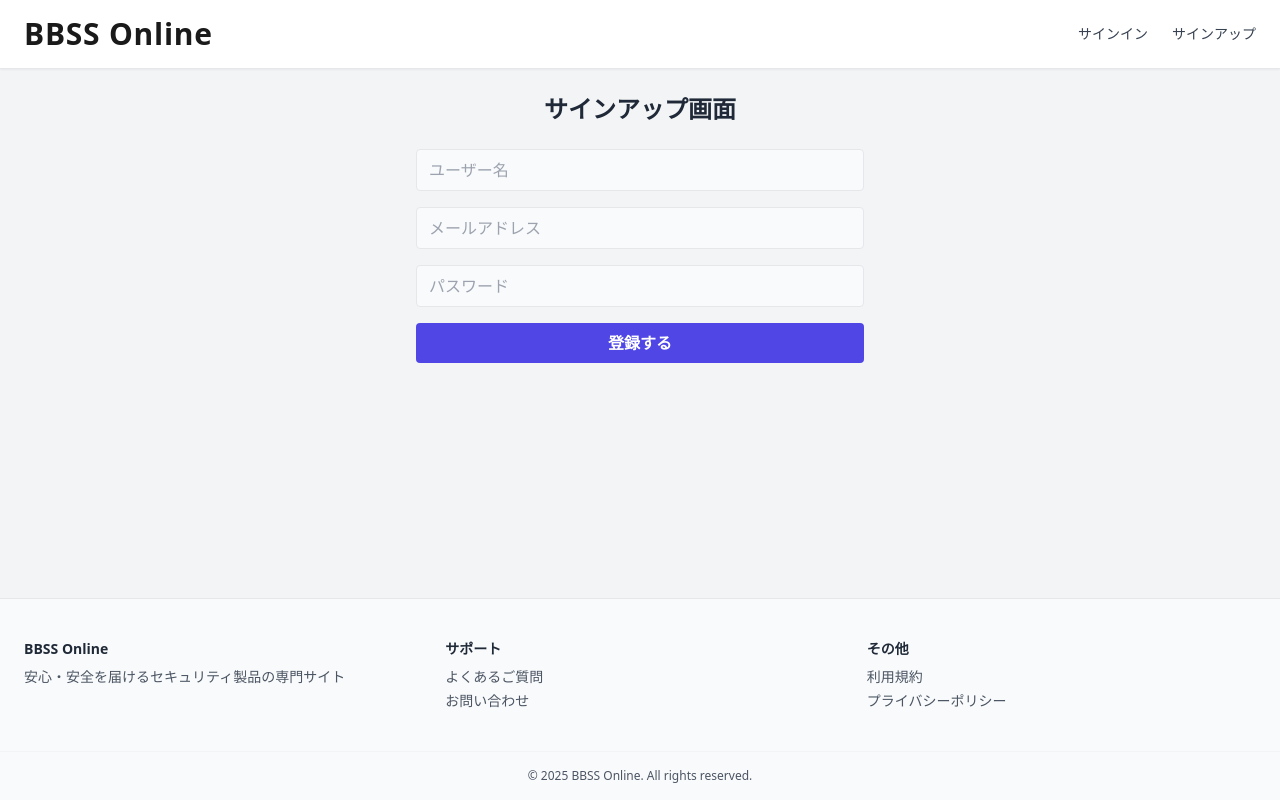
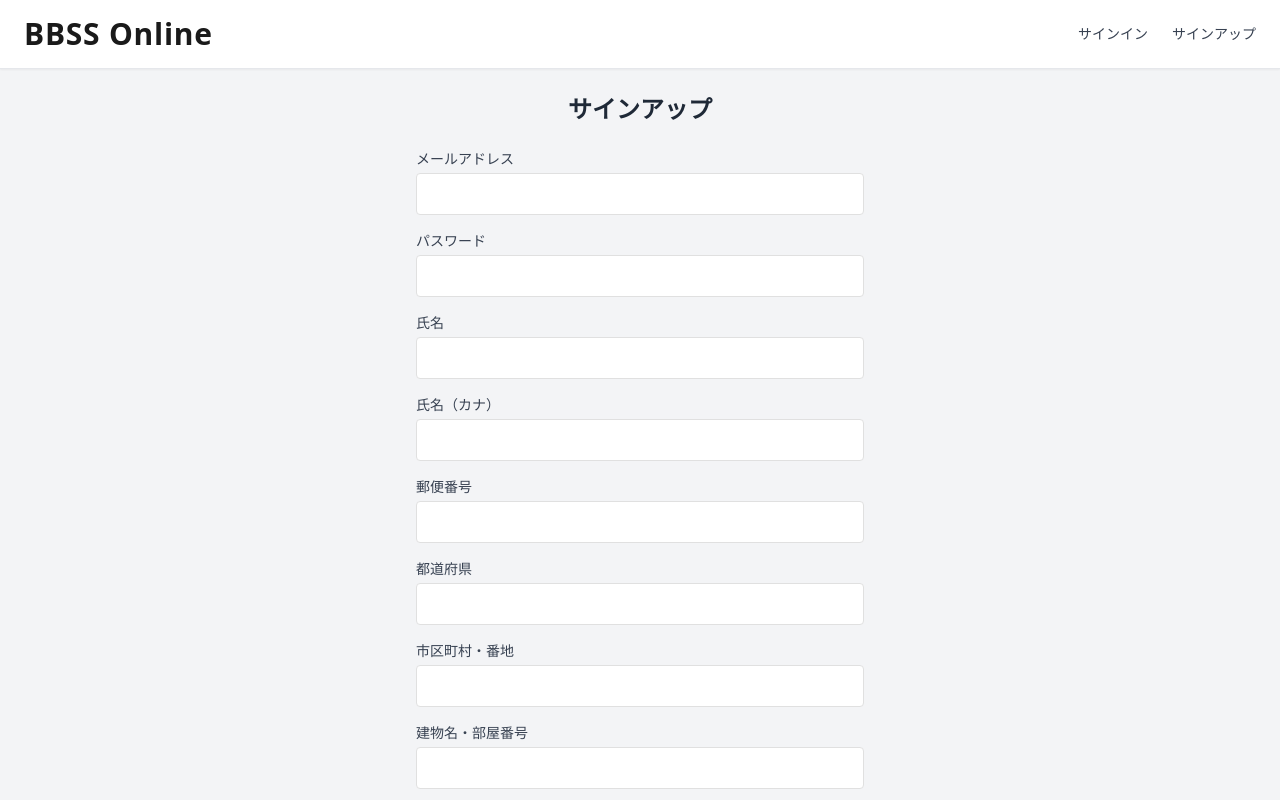
Before and after one commit to bbss-shunichi-nakada/direct-frontend, a Nuxt app: page /signup in a window 1280 px wide. Shown: the top 800 px of the page. Built offline with nearby package versions, Linux system fonts and the light colour scheme.

Commit message:
READMEのプロジェクト名を変更し、認証関連のコンポーネントを追加。パスワード変更とサインアップのバリデーションスキーマを作成し、フォームのバリデーション機能を統合。

```diff
--- a/composables/useAuth.ts
+++ b/composables/useAuth.ts
@@ -1,5 +1,3 @@
-// composables/useAuth.ts
-
 export const useAuth = () => {
   const config = useRuntimeConfig();
 
--- /dev/null
+++ b/composables/useChangePassword.ts
@@ -0,0 +1,37 @@
+export const useChangePassword = () => {
+  const config = useRuntimeConfig();
+
+  const changePassword = async (formData: {
+    currentPassword: string;
+    newPassword: string;
+  }) => {
+    try {
+      const res = await fetch(
+        `${config.public.apiBaseUrl}/api/change-password`,
+        {
+          method: 'POST',
+          headers: { 'Content-Type': 'application/json' },
+          body: JSON.stringify({
+            currentPassword: formData.currentPassword,
+            newPassword: formData.newPassword,
+          }),
+        }
+      );
+
+      const data = await res.json();
+
+      if (!res.ok) {
+        console.error('パスワード変更失敗:', data?.message || '不明なエラー');
+        return false;
+      }
+
+      console.log('ログイン成功:', data);
+      return true;
+    } catch (err) {
+      console.error('通信エラー:', err);
+      return false;
+    }
+  };
+
+  return { changePassword };
+};
--- /dev/null
+++ b/composables/useSignup.ts
@@ -0,0 +1,25 @@
+import type { SignupForm } from '~/schemas/signupSchema';
+
+export const useSignup = () => {
+  const config = useRuntimeConfig();
+
+  /**
+   * 会員登録処理
+   * @returns 成功時 true / 失敗時 false
+   */
+  const signup = async (form: SignupForm): Promise<boolean> => {
+    try {
+      const res = await fetch(`${config.public.apiBaseUrl}/api/users`, {
+        method: 'POST',
+        headers: { 'Content-Type': 'application/json' },
+        body: JSON.stringify(form),
+      });
+      return res.ok;
+    } catch (e) {
+      console.error('登録通信エラー:', e);
+      return false;
+    }
+  };
+
+  return { signup };
+};
--- /dev/null
+++ b/composables/useZodForm.ts
@@ -0,0 +1,53 @@
+import { reactive } from 'vue';
+import type { ZodObject, ZodRawShape, ZodType, infer as Infer } from 'zod';
+
+export const useZodForm = <T extends ZodObject<ZodRawShape>>(schema: T) => {
+  type FormType = Infer<T>;
+
+  const form = reactive<FormType>({} as FormType);
+  const errors = reactive<Partial<Record<keyof FormType, string>>>(
+    {}
+  ) as Partial<Record<keyof FormType, string>>;
+
+  // フォーム全体のバリデーションチェック
+  const validate = (): boolean => {
+    const result = schema.safeParse(form);
+    Object.keys(errors).forEach((k) => delete errors[k as keyof FormType]);
+
+    if (!result.success) {
+      for (const issue of result.error.issues) {
+        const field = issue.path[0] as keyof FormType;
+        if (!errors[field]) {
+          errors[field] = issue.message;
+        }
+      }
+      return false;
+    }
+
+    return true;
+  };
+
+  // フィールド単体のバリデーションチェック
+  const validateField = <K extends keyof FormType>(field: K): void => {
+    const fieldSchema = schema.shape[field as string] as ZodType;
+    const result = fieldSchema.safeParse(form[field as string]);
+    if (!result.success) {
+      errors[field] = result.error.issues[0]?.message ?? '無効な値です';
+    } else {
+      errors[field] = undefined;
+    }
+  };
+
+  // 入力時にエラークリア
+  const clearError = (field: keyof FormType) => {
+    errors[field] = undefined;
+  };
+
+  return {
+    form,
+    errors,
+    validate,
+    validateField,
+    clearError,
+  };
+};
--- a/pages/login.vue
+++ b/pages/login.vue
@@ -47,62 +47,30 @@
 </template>
 
 <script setup lang="ts">
-import { ref, reactive } from 'vue';
+import { ref } from 'vue';
+import { loginSchema } from '~/schemas/loginSchema';
+import { useZodForm } from '~/composables/useZodForm';
+import { useFormSubmit } from '~/composables/useFormSubmit';
+import { useUserStore } from '~/stores/user';
 import { useAuth } from '~/composables/useAuth';
-import { loginSchema } from '~/schemas/loginSchema';
-import type { LoginForm } from '~/schemas/loginSchema';
 
 const showPassword = ref(false);
 const togglePassword = () => (showPassword.value = !showPassword.value);
 
-// v-model用フォームデータ
-const form = reactive<LoginForm>({
-  email: '',
-  password: '',
-});
-
-// バリデーションエラー保持用
-const errors = reactive<Partial<Record<keyof LoginForm, string>>>({});
-
-// 個別項目のバリデーション（onBlur時）
-const validateField = (field: keyof LoginForm) => {
-  const singleSchema = loginSchema.shape[field];
-  const result = singleSchema.safeParse(form[field]);
-  if (!result.success) {
-    errors[field] = result.error.issues[0].message;
-  } else {
-    errors[field] = undefined;
-  }
-};
-
-// 入力時にエラークリア
-const clearError = (field: keyof LoginForm) => {
-  errors[field] = undefined;
-};
+const { form, errors, validate, validateField, clearError } =
+  useZodForm(loginSchema);
 
 const { isSubmitting, handleSubmit } = useFormSubmit();
 
 const userStore = useUserStore();
 const { login } = useAuth();
 
-const onSubmit = () =>
+const onSubmit = () => {
+  if (!validate()) return;
+
   handleSubmit(async () => {
-    // Zodでバリデーション
-    const result = loginSchema.safeParse(form);
-    if (!result.success) {
-      // エラーメッセージを設定
-      Object.assign(errors, {});
-      for (const issue of result.error.issues) {
-        errors[issue.path[0] as keyof LoginForm] = issue.message;
-      }
-      return;
-    }
-
-    // 送信中フラグを立てる
-    isSubmitting.value = true;
-
     // バリデーション成功後、ログイン処理
-    const success = await login(result.data.email, result.data.password);
+    const success = await login(form.email, form.password);
     if (success) {
       userStore.login();
       navigateTo('/cart');
@@ -110,4 +78,5 @@ const onSubmit = () =>
       alert('ログインに失敗しました');
     }
   });
+};
 </script>
--- a/pages/password-change.vue
+++ b/pages/password-change.vue
@@ -1,55 +1,70 @@
 <template>
-  <div class="max-w-md mx-auto px-4 py-16">
-    <div class="bg-white border border-gray-200 shadow-sm rounded p-8">
-      <h1 class="text-2xl font-semibold text-gray-900 text-center mb-8">パスワードの変更</h1>
+  <div class="p-6 max-w-md mx-auto">
+    <h2 class="text-2xl font-semibold text-center mb-6">パスワード変更</h2>
 
-      <form @submit.prevent="handleSubmit">
-        <div class="mb-4">
-          <label for="current" class="block text-sm font-medium text-gray-700 mb-1">
-            現在のパスワード
-          </label>
-          <input type="password" id="current" v-model="currentPassword" class="input" required />
-        </div>
+    <form @submit.prevent="onSubmit" class="space-y-4">
+      <BaseInput
+        label="現在のパスワード"
+        type="password"
+        v-model="form.currentPassword"
+        :error="errors.currentPassword"
+        @input="clearError('currentPassword')"
+        @blur="validateField('currentPassword')"
+        required
+      />
 
-        <div class="mb-4">
-          <label for="new" class="block text-sm font-medium text-gray-700 mb-1">
-            新しいパスワード
-          </label>
-          <input type="password" id="new" v-model="newPassword" class="input" required />
-        </div>
+      <BaseInput
+        label="新しいパスワード"
+        type="password"
+        v-model="form.newPassword"
+        :error="errors.newPassword"
+        @input="clearError('newPassword')"
+        @blur="validateField('newPassword')"
+        required
+      />
 
-        <div class="mb-6">
-          <label for="confirm" class="block text-sm font-medium text-gray-700 mb-1">
-            新しいパスワード（確認）
-          </label>
-          <input type="password" id="confirm" v-model="confirmPassword" class="input" required />
-        </div>
+      <BaseInput
+        label="確認用パスワード"
+        type="password"
+        v-model="form.confirmPassword"
+        :error="errors.confirmPassword"
+        @input="clearError('confirmPassword')"
+        @blur="validateField('confirmPassword')"
+        required
+      />
 
-        <BaseButton type="submit" class="w-full bg-gray-900 text-white py-2 rounded-full text-sm">
-          保存する
-        </BaseButton>
-      </form>
-    </div>
+      <BaseButton type="submit" :disabled="isSubmitting" class="w-full">
+        {{ isSubmitting ? '変更中...' : 'パスワードを変更する' }}
+      </BaseButton>
+    </form>
   </div>
 </template>
 
-<script setup>
-const currentPassword = ref('');
-const newPassword = ref('');
-const confirmPassword = ref('');
+<script setup lang="ts">
+import { useZodForm } from '@/composables/useZodForm';
+import { changePasswordSchema } from '@/schemas/changePasswordSchema';
+import { useChangePassword } from '@/composables/useChangePassword';
 
-const handleSubmit = () => {
-  if (newPassword.value !== confirmPassword.value) {
-    alert('パスワードが一致しません');
-    return;
-  }
+const { form, errors, validate, validateField, clearError } =
+  useZodForm(changePasswordSchema);
 
-  navigateTo('/profile');
+const { handleSubmit, isSubmitting } = useFormSubmit();
+
+const { changePassword } = useChangePassword();
+
+const onSubmit = () => {
+  if (!validate()) return;
+
+  handleSubmit(async () => {
+    const success = await changePassword({
+      currentPassword: form.currentPassword,
+      newPassword: form.newPassword,
+    });
+    if (success) {
+      navigateTo('/profile');
+    } else {
+      alert('登録に失敗しました');
+    }
+  });
 };
 </script>
-
-<style scoped>
-.input {
-  @apply w-full border border-neutral-300 rounded px-3 py-2 focus:outline-none focus:ring focus:ring-red-200;
-}
-</style>
--- a/pages/signup.vue
+++ b/pages/signup.vue
@@ -1,67 +1,119 @@
 <template>
   <div class="p-6">
-    <h2 class="text-2xl font-semibold text-center mb-6">サインアップ画面</h2>
+    <h2 class="text-2xl font-semibold text-center mb-6">サインアップ</h2>
 
     <form @submit.prevent="onSubmit" class="space-y-4 max-w-md mx-auto">
-      <input
-        type="text"
-        v-model="name"
-        placeholder="ユーザー名"
-        class="w-full border px-3 py-2 rounded bg-gray-50"
+      <!-- 必須 -->
+      <BaseInput
+        label="メールアドレス"
+        type="email"
+        v-model="form.email"
+        :error="errors.email"
+        @input="clearError('email')"
+        @blur="validateField('email')"
       />
-      <input
-        type="email"
-        v-model="email"
-        placeholder="メールアドレス"
-        class="w-full border px-3 py-2 rounded bg-gray-50"
+      <BaseInput
+        label="パスワード"
+        type="password"
+        v-model="form.password"
+        :error="errors.password"
+        @input="clearError('password')"
+        @blur="validateField('password')"
       />
-      <input
-        type="password"
-        v-model="password"
-        placeholder="パスワード"
-        class="w-full border px-3 py-2 rounded bg-gray-50"
+
+      <!-- 任意 -->
+      <BaseInput
+        label="氏名"
+        v-model="form.name"
+        :error="errors.name"
+        @input="clearError('name')"
+        @blur="validateField('name')"
       />
-      <BaseButton class="bg-indigo-600 text-white px-6 py-2 rounded w-full"
-        >登録する</BaseButton
+      <BaseInput
+        label="氏名（カナ）"
+        v-model="form.kana"
+        :error="errors.kana"
+        @input="clearError('kana')"
+        @blur="validateField('kana')"
+      />
+      <BaseInput
+        label="郵便番号"
+        v-model="form.postalCode"
+        :error="errors.postalCode"
+        @input="clearError('postalCode')"
+        @blur="validateField('postalCode')"
+      />
+      <BaseInput
+        label="都道府県"
+        v-model="form.prefecture"
+        :error="errors.prefecture"
+        @input="clearError('prefecture')"
+        @blur="validateField('prefecture')"
+      />
+      <BaseInput
+        label="市区町村・番地"
+        v-model="form.address1"
+        :error="errors.address1"
+        @input="clearError('address1')"
+        @blur="validateField('address1')"
+      />
+      <BaseInput
+        label="建物名・部屋番号"
+        v-model="form.address2"
+        :error="errors.address2"
+        @input="clearError('address2')"
+        @blur="validateField('address2')"
+      />
+      <BaseInput
+        label="電話番号"
+        v-model="form.phone"
+        :error="errors.phone"
+        @input="clearError('phone')"
+        @blur="validateField('phone')"
+      />
+
+      <div class="flex items-center space-x-2">
+        <input id="newsletter" type="checkbox" v-model="form.newsletter" />
+        <label for="newsletter" class="text-sm">メルマガを受け取る</label>
+      </div>
+
+      <BaseButton
+        type="submit"
+        variant="primary"
+        size="base"
+        :loading="isSubmitting"
+        :disabled="isSubmitting"
+        class="w-full rounded-full"
       >
+        登録
+      </BaseButton>
     </form>
   </div>
 </template>
 
-<script setup>
-import { ref } from 'vue';
+<script setup lang="ts">
+import { useZodForm } from '~/composables/useZodForm';
+import { useFormSubmit } from '~/composables/useFormSubmit';
+import { useSignup } from '~/composables/useSignup';
+import { signupSchema } from '~/schemas/signupSchema';
 
-const name = ref('');
-const email = ref('');
-const password = ref('');
+const { form, errors, validate, validateField, clearError } =
+  useZodForm(signupSchema);
 
-const userStore = useUserStore();
+const { handleSubmit, isSubmitting } = useFormSubmit();
 
-const onSubmit = async () => {
-  try {
-    const res = await fetch('http://localhost:3001/api/users', {
-      method: 'POST',
-      headers: { 'Content-Type': 'application/json' },
-      body: JSON.stringify({
-        name: name.value,
-        email: email.value,
-        password: password.value,
-      }),
-    });
+const { signup } = useSignup();
 
-    const data = await res.json();
+const onSubmit = () => {
+  if (!validate()) return;
 
-    if (res.ok) {
-      console.log('アカウント作成成功:', data);
-      userStore.login(); // ログイン状態に切り替え
+  handleSubmit(async () => {
+    const success = await signup(form);
+    if (success) {
       navigateTo('/profile');
     } else {
-      console.error('アカウント作成失敗:', data?.message || '不明なエラー');
-      alert('アカウント作成に失敗しました');
+      alert('登録に失敗しました');
     }
-  } catch (error) {
-    console.error('通信エラー:', error);
-    alert('通信に失敗しました');
-  }
+  });
 };
 </script>
--- /dev/null
+++ b/schemas/changePasswordSchema.ts
@@ -0,0 +1,29 @@
+import { z } from 'zod';
+
+export const changePasswordSchema = z
+  .object({
+    currentPassword: z
+      .string()
+      .min(8, '現在のパスワードは8文字以上で入力してください')
+      .max(64)
+      .default(''),
+    newPassword: z
+      .string()
+      .min(8, '新しいパスワードは8文字以上で入力してください')
+      .max(64)
+      .regex(
+        /^(?=.*[A-Z])(?=.*[a-z])(?=.*\d).+$/,
+        '大文字・小文字・数字を含めてください'
+      )
+      .default(''),
+    confirmPassword: z
+      .string()
+      .min(8, '確認用パスワードは8文字以上で入力してください')
+      .default(''),
+  })
+  .refine((data) => data.newPassword === data.confirmPassword, {
+    message: '新しいパスワードと確認用パスワードが一致しません',
+    path: ['confirmPassword'],
+  });
+
+export type ChangePasswordForm = z.infer<typeof changePasswordSchema>;
--- a/schemas/loginSchema.ts
+++ b/schemas/loginSchema.ts
@@ -1,10 +1,9 @@
-// schemas/loginSchema.ts
-
 import { z } from 'zod';
 
-// ログインフォームのバリデーションスキーマ
 export const loginSchema = z.object({
-  email: z.email('正しいメールアドレス形式で入力してください'),
+  email: z
+    .email({ message: '正しいメールアドレス形式で入力してください' })
+    .default(''),
   password: z
     .string()
     .min(8, { message: 'パスワードは8文字以上で入力してください' })
@@ -12,8 +11,8 @@ export const loginSchema = z.object({
     .regex(/[a-z]/, { message: '小文字を1文字以上含めてください' })
     .regex(/[A-Z]/, { message: '大文字を1文字以上含めてください' })
     .regex(/[0-9]/, { message: '数字を1文字以上含めてください' })
-    .regex(/[^a-zA-Z0-9]/, { message: '記号を1文字以上含めてください' }),
+    .regex(/[^a-zA-Z0-9]/, { message: '記号を1文字以上含めてください' })
+    .default(''),
 });
 
-// zod から TypeScript の型を自動生成（Formの型と連携）
 export type LoginForm = z.infer<typeof loginSchema>;
--- /dev/null
+++ b/schemas/signupSchema.ts
@@ -0,0 +1,24 @@
+import { z } from 'zod';
+
+export const signupSchema = z.object({
+  email: z.email('正しいメールアドレスを入力してください').default(''),
+  password: z.string().min(6, '6文字以上で入力してください').default(''),
+  name: z.string().optional().default(''),
+  kana: z.string().optional().default(''),
+  postalCode: z
+    .string()
+    .regex(/^\d{3}-?\d{4}$/, '郵便番号を正しく入力してください')
+    .optional()
+    .default(''),
+  prefecture: z.string().optional().default(''),
+  address1: z.string().optional().default(''),
+  address2: z.string().optional().default(''),
+  phone: z
+    .string()
+    .regex(/^0\d{1,4}-?\d{1,4}-?\d{3,4}$/, '電話番号を正しく入力してください')
+    .optional()
+    .default(''),
+  newsletter: z.boolean().optional().default(false),
+});
+
+export type SignupForm = z.infer<typeof signupSchema>;
```
Also changed, not shown: 1 other file (tests, documents, lock files or other folders).
